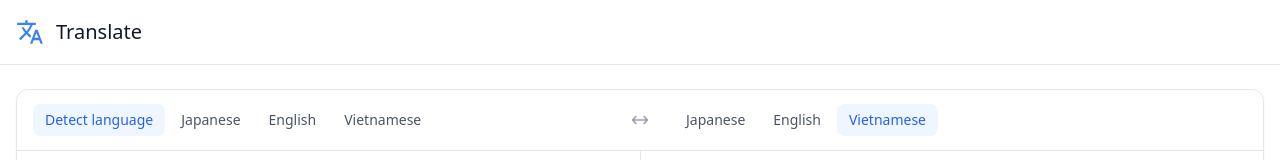
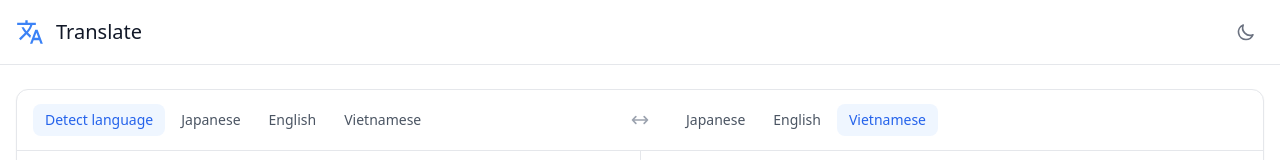
Before and after one commit to lehuuhlong/translator, a Next.js app in the folder nextjs-app/: page / in a window 1280 px wide. Shown: the top 160 px of the page. Built offline with nearby package versions, Linux system fonts and the light colour scheme.

Commit message:
Implement theme toggle functionality and context: add ThemeProvider and ThemeToggle components, update layout and page for theme support

```diff
--- a/nextjs-app/app/layout.tsx
+++ b/nextjs-app/app/layout.tsx
@@ -1,4 +1,5 @@
 import './globals.css';
+import { ThemeProvider } from '../lib/ThemeContext';
 
 export const metadata = {
   title: 'Translate',
@@ -11,8 +12,10 @@
 
 export default function RootLayout({ children }: { children: React.ReactNode }) {
   return (
-    <html lang="en">
-      <body>{children}</body>
+    <html lang="en" suppressHydrationWarning>
+      <body className="min-h-screen bg-white dark:bg-gray-900">
+        <ThemeProvider>{children}</ThemeProvider>
+      </body>
     </html>
   );
 }
--- a/nextjs-app/app/page.tsx
+++ b/nextjs-app/app/page.tsx
@@ -2,6 +2,7 @@
 
 import { useEffect, useState } from 'react';
 import { Language, LANGUAGE_NAMES, getNextAvailableLanguage } from '../lib/validators';
+import { ThemeToggle } from '../components/ThemeToggle';
 import { translate } from '../lib/api';
 import { LanguageSelector } from '../components/LanguageSelector';
 import { TextArea } from '../components/TextArea';
@@ -82,6 +83,7 @@
     <main className="min-h-screen bg-white dark:bg-gray-900">
       <header className="bg-white dark:bg-gray-900 border-b border-gray-200 dark:border-gray-800">
         <div className="container mx-auto px-4 h-16 flex items-center">
+          <div className="flex items-center justify-between w-full">
             <div className="flex items-center gap-3">
               <svg viewBox="0 0 24 24" className="w-7 h-7 text-blue-500">
                 <path
@@ -90,6 +92,8 @@
                 />
               </svg>
               <h1 className="text-xl font-medium text-gray-900 dark:text-gray-100">Translate</h1>
+            </div>
+            <ThemeToggle />
           </div>
         </div>
       </header>
--- /dev/null
+++ b/nextjs-app/components/ThemeToggle.tsx
@@ -0,0 +1,35 @@
+'use client';
+
+import { useTheme } from '../lib/ThemeContext';
+
+export function ThemeToggle() {
+  const { theme, toggleTheme } = useTheme();
+
+  return (
+    <button
+      onClick={toggleTheme}
+      className="p-2 rounded-lg text-gray-500 hover:bg-gray-100 dark:text-gray-400 dark:hover:bg-gray-800"
+      aria-label="Toggle theme"
+    >
+      {theme === 'light' ? (
+        <svg className="w-5 h-5" fill="none" viewBox="0 0 24 24" stroke="currentColor">
+          <path
+            strokeLinecap="round"
+            strokeLinejoin="round"
+            strokeWidth={2}
+            d="M20.354 15.354A9 9 0 018.646 3.646 9.003 9.003 0 0012 21a9.003 9.003 0 008.354-5.646z"
+          />
+        </svg>
+      ) : (
+        <svg className="w-5 h-5" fill="none" viewBox="0 0 24 24" stroke="currentColor">
+          <path
+            strokeLinecap="round"
+            strokeLinejoin="round"
+            strokeWidth={2}
+            d="M12 3v1m0 16v1m9-9h-1M4 12H3m15.364 6.364l-.707-.707M6.343 6.343l-.707-.707m12.728 0l-.707.707M6.343 17.657l-.707.707"
+          />
+        </svg>
+      )}
+    </button>
+  );
+}
--- /dev/null
+++ b/nextjs-app/lib/ThemeContext.tsx
@@ -0,0 +1,59 @@
+'use client';
+
+import { createContext, useContext, useEffect, useState } from 'react';
+
+type Theme = 'light' | 'dark';
+
+interface ThemeContextType {
+  theme: Theme;
+  toggleTheme: () => void;
+}
+
+const ThemeContext = createContext<ThemeContextType | undefined>(undefined);
+
+export function ThemeProvider({ children }: { children: React.ReactNode }) {
+  const [theme, setTheme] = useState<Theme>('light');
+  const [mounted, setMounted] = useState(false);
+
+  // Only run on client side
+  useEffect(() => {
+    setMounted(true);
+    // Load theme from localStorage on mount or use light as default
+    const savedTheme = localStorage.getItem('theme') as Theme;
+    if (savedTheme) {
+      setTheme(savedTheme);
+      document.documentElement.classList.toggle('dark', savedTheme === 'dark');
+    } else {
+      // Set light theme as default
+      setTheme('light');
+      localStorage.setItem('theme', 'light');
+      document.documentElement.classList.remove('dark');
+    }
+  }, []);
+
+  const toggleTheme = () => {
+    const newTheme = theme === 'light' ? 'dark' : 'light';
+    setTheme(newTheme);
+    localStorage.setItem('theme', newTheme);
+
+    // Remove both classes first
+    document.documentElement.classList.remove('light', 'dark');
+    // Add the new theme class
+    document.documentElement.classList.add(newTheme);
+  };
+
+  // Prevent hydration mismatch
+  if (!mounted) {
+    return null;
+  }
+
+  return <ThemeContext.Provider value={{ theme, toggleTheme }}>{children}</ThemeContext.Provider>;
+}
+
+export function useTheme() {
+  const context = useContext(ThemeContext);
+  if (context === undefined) {
+    throw new Error('useTheme must be used within a ThemeProvider');
+  }
+  return context;
+}
--- a/nextjs-app/tailwind.config.js
+++ b/nextjs-app/tailwind.config.js
@@ -1,6 +1,7 @@
 /** @type {import('tailwindcss').Config} */
 module.exports = {
   content: ['./app/**/*.{js,ts,jsx,tsx,mdx}', './components/**/*.{js,ts,jsx,tsx,mdx}'],
+  darkMode: 'class',
   theme: {
     extend: {
       container: {
```
Lines whose indentation alone changed are shown as unchanged.
